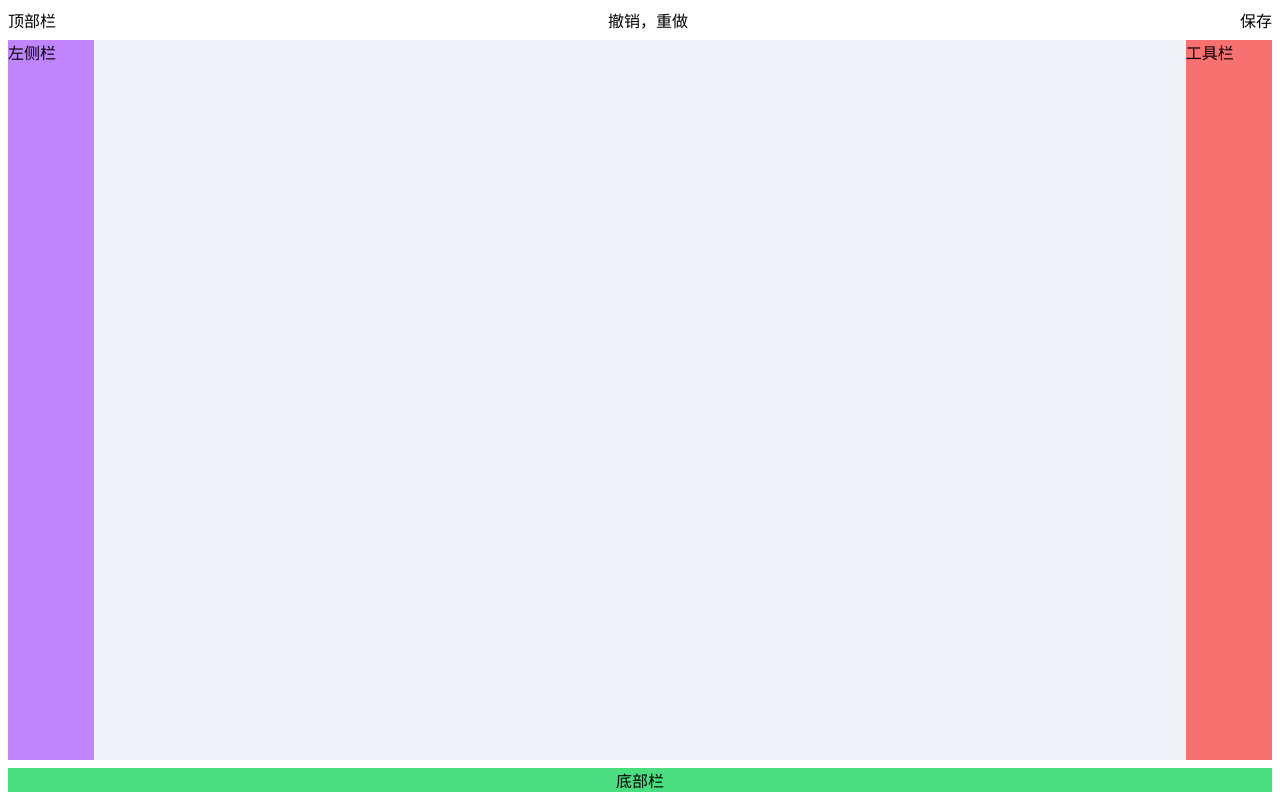
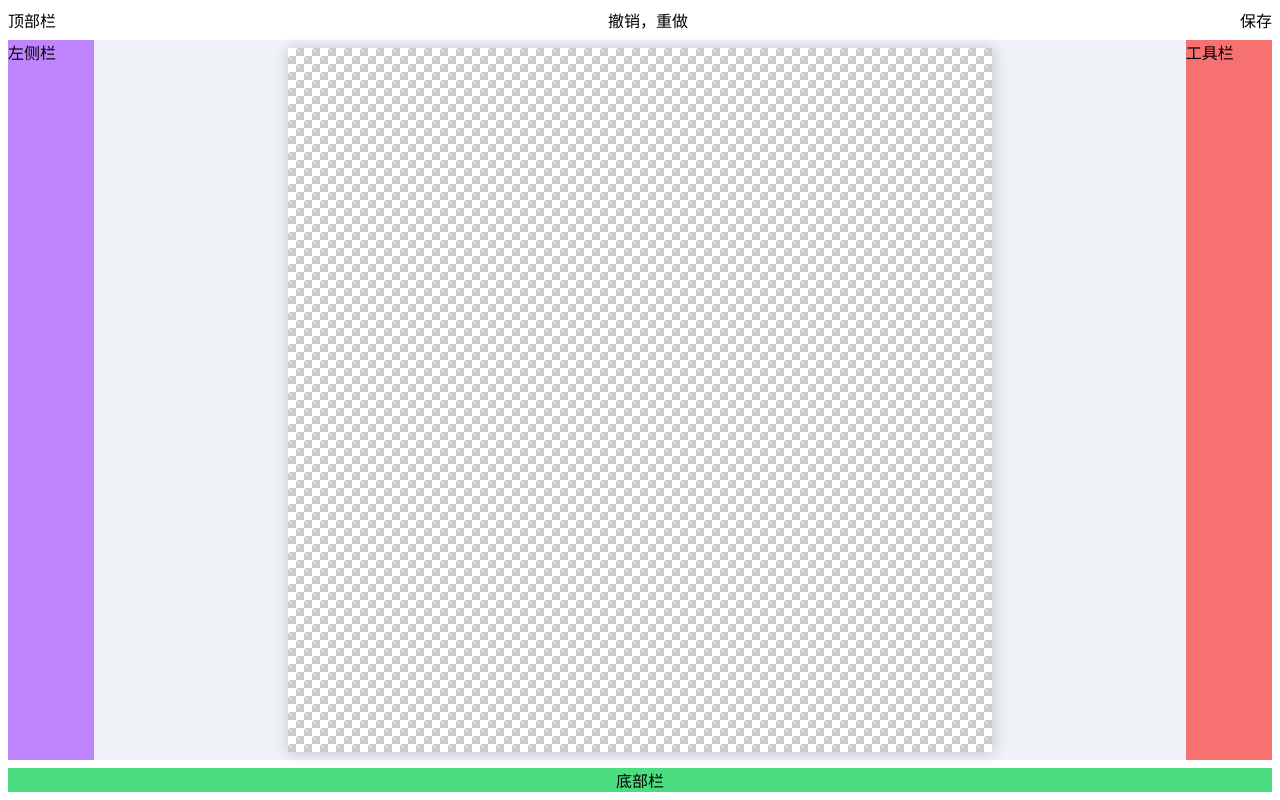
Before and after one commit to yucheng514/PAPERCRAFT, a Vue app: page / in a window 1280 px wide. Built offline with nearby package versions, Linux system fonts and the light colour scheme.

Commit message:
feat: renderer bg & resize

```diff
--- a/src/App.vue
+++ b/src/App.vue
@@ -1,13 +1,12 @@
 <script setup lang="ts">
 import { Top, Left, Right, Main } from "./components/layouts";
-import { useStore } from "@/store/store";
-import { storeToRefs } from "pinia";
+// import { useStore } from "@/store/store";
+// import { storeToRefs } from "pinia";
 // import { defineComponent } from "vue";
 import { NButton } from "naive-ui";
 
-const store = useStore();
-const { curEl, mainBg, count } = storeToRefs(store);
-const { inc } = store;
+// const store = useStore();
+// const { curEl, mainBg, count } = storeToRefs(store);
 </script>
 
 <template>
--- a/src/assets/mock.ts
+++ b/src/assets/mock.ts
@@ -0,0 +1,2 @@
+// todo 模拟一个请求回来的 alldata
+export {}
--- a/src/components/layouts/Main.vue
+++ b/src/components/layouts/Main.vue
@@ -1,28 +1,52 @@
 <template>
+    <!-- mousedown.stop mousemove.prevent 为啥要加这两个修饰符？ -->
     <div
+        @mousedown.stop="preCreateBox"
+        @mousemove.prevent="beginCreateBox"
         class="h-full w-full text-center flex-grow"
-        @mousedown="preCreateBox"
-        @mousemove="beginCreateBox"
     >
         <!-- 可选中区域 -->
-        <div id="viewer" class="relative w-full h-full" ref="viewer">
+        <div
+            id="viewer"
+            class="relative w-full h-full flex justify-center items-center"
+            ref="viewer"
+        >
             <!-- 画布 -->
             <div id="drawing" @mousedown="viewerClick">
                 <div v-if="selectBox.isUsing" :style="selectBoxStyle"></div>
+                <div class="renderer" :style="selectRendererStyle"></div>
             </div>
         </div>
     </div>
 </template>
 
 <script setup lang="ts">
-import { ref, reactive, computed } from "vue";
+import { ref, reactive, computed, onMounted } from "vue";
 import { useStore } from "@/store/store";
 import { storeToRefs } from "pinia";
 const store = useStore();
 const { curEl, mainBg, count, viewerSize } = storeToRefs(store);
-
+const { setViewerSize } = store;
 const viewer = ref({});
 
+onMounted(() => {
+    viewerResize();
+    window.addEventListener("resize", viewerResize);
+});
+function viewerResize() {
+    let [dragboxWidth, dragboxHeight] = [800, 800];
+    let ele = viewer.value as HTMLDivElement;
+    //上下至少 100，左右至少 40
+    let widthViewer = (ele.clientWidth - 40) / dragboxWidth;
+    let heightViewer = (ele.clientHeight - 100) / dragboxHeight;
+    setViewerSize(
+        Math.min(
+            Number(widthViewer.toFixed(2)),
+            Number(heightViewer.toFixed(2)),
+            1
+        )
+    );
+}
 const selectBox = reactive({
     isUsing: false,
     left: 0,
@@ -36,12 +60,16 @@ const originBox = reactive({
     startX: 0,
     startY: 0,
 });
+function emptySelectBox() {
+    Object.assign(selectBox, {
+        isUsing: false,
+    });
+}
 function preCreateBox(e: MouseEvent) {
     // 记录鼠标按下的开始坐标
     let value = viewer.value as HTMLDivElement;
     let viewerLeft = value.offsetLeft;
     let viewerTop = value.offsetTop;
-    console.log(viewerLeft, viewerTop);
     Object.assign(selectBox, {
         isUsing: true,
         left: 0,
@@ -57,13 +85,10 @@ function preCreateBox(e: MouseEvent) {
     });
 
     // vue 里有好的绑定事件方法吗？
-    window.addEventListener("mouseup", () => {
-        Object.assign(selectBox, {
-            isUsing: false,
-        });
-    });
+    // 不在 @mouseup 里监听是因为一旦鼠标移动到 main 范围以外就会有 bug
+    // 但是什么时候 remove 比较好呢？
+    window.addEventListener("mouseup", emptySelectBox);
 }
-
 function beginCreateBox(e: MouseEvent) {
     if (selectBox.isUsing) {
         let xChange = (e.pageX - originBox.startX) / viewerSize.value;
@@ -91,9 +116,44 @@ const selectBoxStyle = computed(() => {
         left: selectBox.left * viewerSize.value + "px",
     } as const;
 });
+
+const selectRendererStyle = computed(() => {
+    return {
+        width: 800 * viewerSize.value + "px",
+        height: 800 * viewerSize.value + "px",
+        // ...mainBg,
+    } as const;
+});
 </script>
 <style>
 #viewer {
     background-color: #eff2f7;
 }
+.renderer {
+    display: flex;
+    position: relative;
+    background-size: 16px 16px;
+    box-shadow: 1px 1px 15px rgba(0, 0, 0, 0.2);
+    background-color: #fff;
+    background-position: 0 0, 8px 8px;
+    background-image: linear-gradient(
+            to top right,
+            #ccc 25%,
+            transparent 25%,
+            transparent 75%,
+            #ccc 75%,
+            #ccc
+        ),
+        linear-gradient(
+            to top right,
+            #ccc 25%,
+            transparent 25%,
+            transparent 75%,
+            #ccc 75%,
+            #ccc
+        );
+    width: 800px;
+    height: 800px;
+    opacity: 1;
+}
 </style>
--- a/src/store/store.ts
+++ b/src/store/store.ts
@@ -34,6 +34,6 @@ export const useStore = defineStore('main', {
         }
     },
     actions: {
-        inc(){this.count++}
+        setViewerSize(num: number) { this.viewerSize = num }
     }
 })
```
